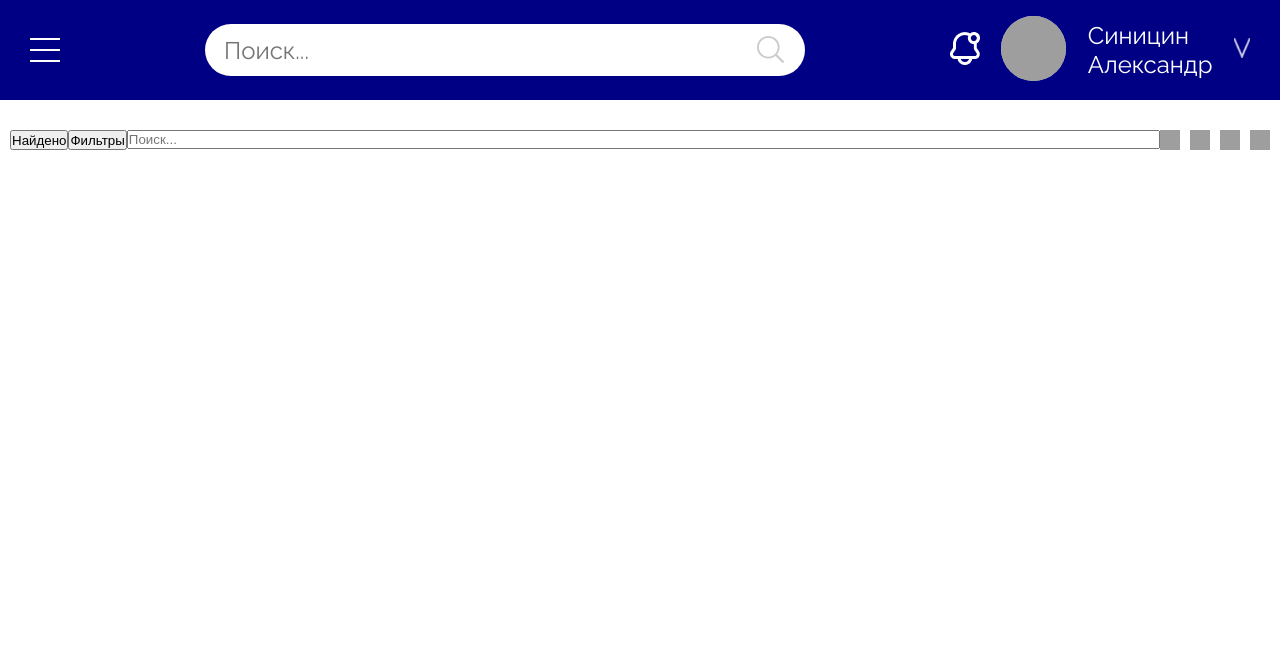
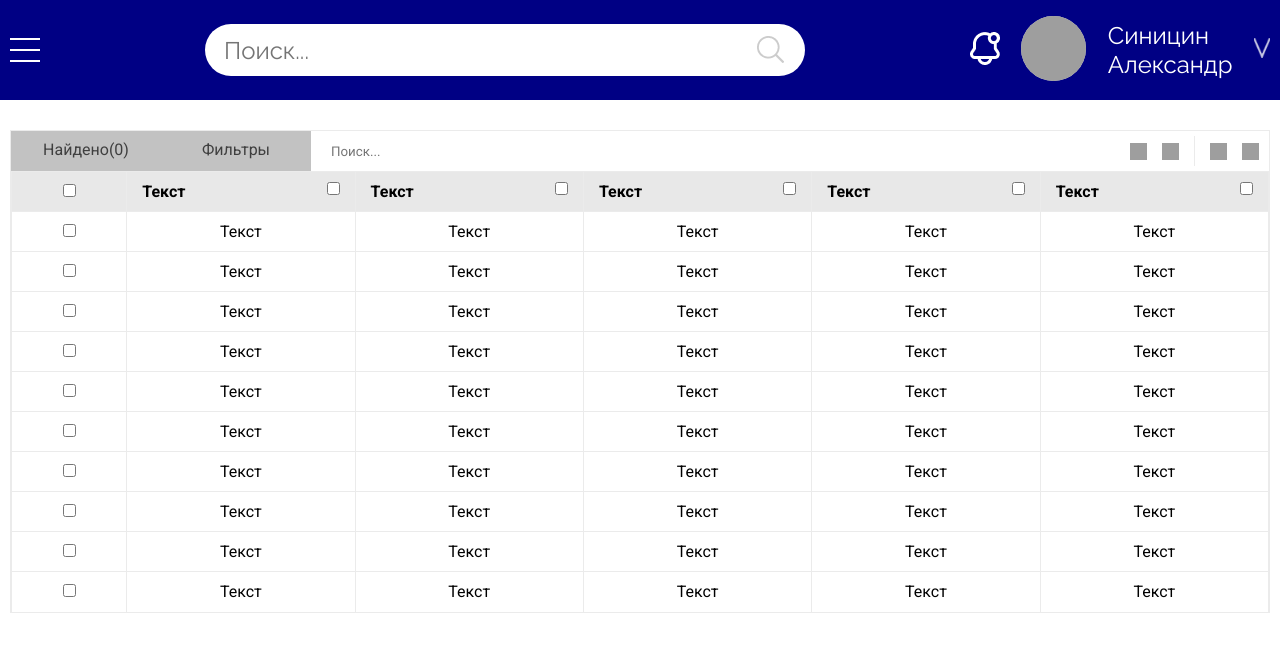
Before and after one commit to gregoryit/grfc, a Vue app in the folder front/grfc-frontend/: page / in a window 1280 px wide. Shown: the top 652 px of the page. Built offline with nearby package versions, Linux system fonts and the light colour scheme; grey boxes are pictures that could not be loaded; the HTML template or start-up script is replaced by a standard one.

Commit message:
3-table-layout made

```diff
--- a/front/grfc-frontend/src/App.vue
+++ b/front/grfc-frontend/src/App.vue
@@ -16,10 +16,12 @@ export default {
 </script>
 
 <style lang="scss">
+@import url('https://fonts.googleapis.com/css2?family=Roboto:ital,wght@0,100;0,300;0,400;0,500;0,700;0,900;1,100;1,300;1,400;1,500;1,700;1,900&display=swap');
 * {
   margin: 0;
   padding: 0;
   box-sizing: border-box;
+  font-family: 'Roboto', sans-serif;
 }
 
 #app {
--- a/front/grfc-frontend/src/components/Header.vue
+++ b/front/grfc-frontend/src/components/Header.vue
@@ -26,7 +26,7 @@ export default {
   display: flex;
   background-color: #000084;
   height: 100px;
-  padding: 0 30px;
+  padding: 0 10px;
   justify-content: space-between;
   align-items: center;
   gap: 20px;
--- a/front/grfc-frontend/src/components/Table.vue
+++ b/front/grfc-frontend/src/components/Table.vue
@@ -1,15 +1,18 @@
 <template>
   <div class="table-wrapper">
     <TableNavigation />
+    <TableBody />
   </div>
 </template>
 
 <script lang="ts">
+import TableBody from './tableComponents/TableBody.vue';
 import TableNavigation from './tableComponents/TableNavigation.vue';
 export default {
   name: 'AppTable',
   components: {
     TableNavigation,
+    TableBody,
   },
 };
 </script>
@@ -17,5 +20,6 @@ export default {
 <style lang="scss" scoped>
 .table-wrapper {
   margin: 30px 10px 0;
+  border: 1px solid #ebebeb;
 }
 </style>
--- /dev/null
+++ b/front/grfc-frontend/src/components/tableComponents/TableBody.vue
@@ -0,0 +1,73 @@
+<template>
+  <table class="table">
+    <thead class="table__header header">
+      <tr class="header__row">
+        <th class="header__cell">
+          <input class="header__main-checkbox" type="checkbox" />
+        </th>
+        <th class="header__cell">
+          <span class="header__text">Текст</span>
+          <input class="header__checkbox" type="checkbox" />
+        </th>
+        <th class="header__cell">
+          <span class="header__text">Текст</span>
+          <input class="header__checkbox" type="checkbox" />
+        </th>
+        <th class="header__cell">
+          <span class="header__text">Текст</span>
+          <input class="header__checkbox" type="checkbox" />
+        </th>
+        <th class="header__cell">
+          <span class="header__text">Текст</span>
+          <input class="header__checkbox" type="checkbox" />
+        </th>
+        <th class="header__cell">
+          <span class="header__text">Текст</span>
+          <input class="header__checkbox" type="checkbox" />
+        </th>
+      </tr>
+    </thead>
+    <tbody class="table__body body">
+      <BodyRow v-for="item in mokArray" :key="item" />
+    </tbody>
+  </table>
+</template>
+
+<script lang="ts">
+import BodyRow from './bodyComponents/BodyRow.vue';
+export default {
+  name: 'TableBody',
+  components: {
+    BodyRow,
+  },
+  data() {
+    return {
+      mokArray: [0, 1, 2, 3, 4, 5, 6, 7, 8, 9],
+    };
+  },
+};
+</script>
+
+<style lang="scss" scoped>
+.table {
+  width: 100%;
+  padding: 0;
+  margin: 0;
+  border-collapse: collapse;
+  .header {
+    &__cell {
+      height: 40px;
+      border: 1px solid #ebebeb;
+      background-color: #e8e8e8;
+      justify-content: space-between;
+      padding: 0 15px;
+    }
+    &__text {
+      float: left;
+    }
+    &__checkbox {
+      float: right;
+    }
+  }
+}
+</style>
--- a/front/grfc-frontend/src/components/tableComponents/TableNavigation.vue
+++ b/front/grfc-frontend/src/components/tableComponents/TableNavigation.vue
@@ -1,13 +1,13 @@
 <template>
   <div class="table-nav">
-    <button class="table-nav__find-btn">Найдено</button>
-    <button class="table-nav__filters-btn">Фильтры</button>
+    <NavigationPaths />
     <form class="table-nav__form">
       <input class="table-nav__input" type="text" placeholder="Поиск..." />
     </form>
     <div class="table-nav__buttons">
       <button class="table-nav__search-btn" alt="alt" />
       <button class="table-nav__add-btn" alt="alt" />
+      <span class="table-nav__vertical-line"></span>
       <button class="table-nav__settings-btn" alt="alt" />
       <button class="table-nav__save-btn" alt="alt" />
     </div>
@@ -15,8 +15,11 @@
 </template>
 
 <script lang="ts">
+import NavigationPaths from './navigationComponents/NavigationPaths.vue';
+
 export default {
   name: 'TableNavigation',
+  components: { NavigationPaths },
 };
 </script>
 
@@ -24,36 +27,48 @@ export default {
 .table-nav {
   display: flex;
   width: 100%;
+  height: 40px;
+  padding-right: 10px;
+  &__form {
+    width: 100%;
+    height: 100%;
   }
-.table-nav__form {
+  &__input {
     width: 100%;
+    height: 100%;
+    padding: 0 20px;
+    border: 0;
   }
-.table-nav__input {
-  width: 100%;
+  &__buttons {
+    display: flex;
+    gap: 15px;
+    align-items: center;
   }
-.table-nav__buttons {
-  display: flex;
-  gap: 10px;
-}
-.table-nav__buttons > * {
+  &__buttons > * {
     cursor: pointer;
-  height: 20px;
+    height: 17px;
     background-color: transparent;
-  width: 20px;
+    width: 17px;
     border: 0;
     background-repeat: no-repeat;
     background-size: cover;
   }
-.table-nav__search-btn {
+  &__search-btn {
     background-image: url('../../assets/table/Search.svg');
   }
-.table-nav__add-btn {
+  &__add-btn {
     background-image: url('@/assets/table/Add.svg');
   }
-.table-nav__settings-btn {
+  &__vertical-line {
+    border-left: 1px solid #ebebeb;
+    width: 0;
+    height: 30px;
+  }
+  &__settings-btn {
     background-image: url('@/assets/table/Settings.svg');
   }
-.table-nav__save-btn {
+  &__save-btn {
     background-image: url('@/assets/table/Save.svg');
   }
+}
 </style>
--- /dev/null
+++ b/front/grfc-frontend/src/components/tableComponents/bodyComponents/BodyRow.vue
@@ -0,0 +1,27 @@
+<template>
+  <tr class="body__row">
+    <td class="body__cell">
+      <input class="body__checkbox" type="checkbox" />
+    </td>
+    <td class="body__cell">Текст</td>
+    <td class="body__cell">Текст</td>
+    <td class="body__cell">Текст</td>
+    <td class="body__cell">Текст</td>
+    <td class="body__cell">Текст</td>
+  </tr>
+</template>
+
+<script lang="ts">
+export default {};
+</script>
+
+<style lang="scss" scoped>
+.body {
+  &__cell {
+    height: 40px;
+    border: 1px solid #ebebeb;
+    border-bottom: 0;
+    text-align: center;
+  }
+}
+</style>
--- /dev/null
+++ b/front/grfc-frontend/src/components/tableComponents/navigationComponents/NavigationPaths.vue
@@ -0,0 +1,55 @@
+<template>
+  <label class="find-btn">
+    <input class="find-btn__input" type="checkbox" @click="log" />
+    <span class="find-btn__text">Найдено(0)</span>
+  </label>
+  <label class="filter-btn">
+    <input class="filter-btn__input" type="checkbox" />
+    <span class="filter-btn__text">Фильтры</span>
+  </label>
+</template>
+
+<script lang="ts">
+export default {
+  name: 'NavigationPaths',
+  methods: {
+    log(event: Event) {
+      const target = event.target as HTMLInputElement;
+      console.log(target.checked);
+    },
+  },
+};
+</script>
+
+<style lang="scss" scoped>
+.find-btn,
+.filter-btn {
+  display: flex;
+  position: relative;
+  cursor: pointer;
+  max-width: 150px;
+  width: 100%;
+  border: 0;
+  &__input {
+    width: 0;
+    height: 0;
+    opacity: 0;
+  }
+  &__text {
+    width: 100%;
+    height: 100%;
+    text-align: center;
+    line-height: 38px;
+    background-color: #c2c2c2;
+    color: #3f3f3f;
+  }
+}
+.find-btn__input:checked + .find-btn__text {
+  background-color: #e2e2e2;
+  color: #000000;
+}
+.filter-btn__input:checked + .filter-btn__text {
+  background-color: #e2e2e2;
+  color: #000000;
+}
+</style>
```
Lines whose indentation alone changed are shown as unchanged.
